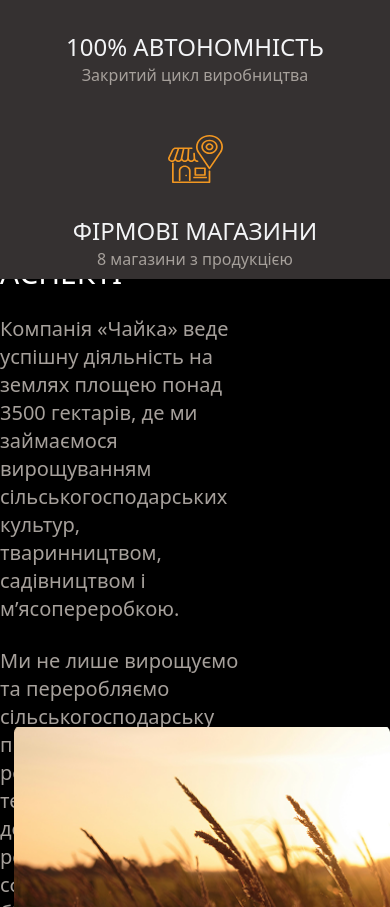
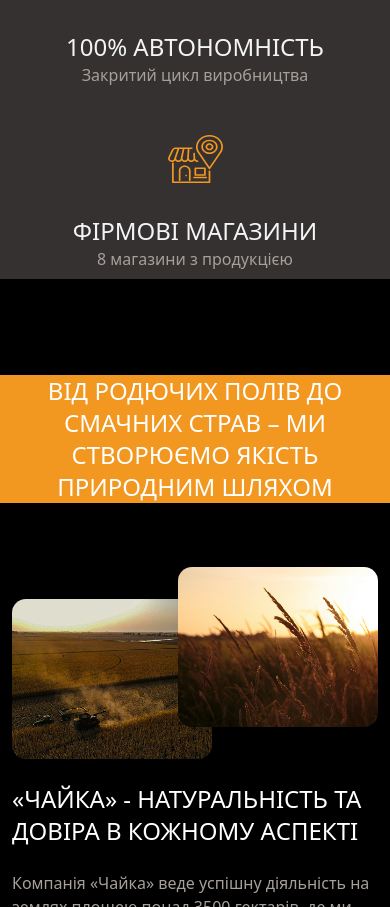
Before and after one commit to ArtemixArt228/chaika, a Next.js app: page / in a window 390 px wide. Shown: the part 1093-2000 px from the top of the page. Built offline with nearby package versions, Linux system fonts and the light colour scheme.

Commit message:
Refactor HeroSection: move HeroAdvantagesCards into HeroSection, adjust styles, and enhance DescriptionSection with improved responsiveness

```diff
--- a/src/app/(homepage)/description-section/description-section.tsx
+++ b/src/app/(homepage)/description-section/description-section.tsx
@@ -6,22 +6,22 @@ import { MainButton } from "@/components/shared/button";
 export const DescriptionSection = () => {
   return (
     <section className="container mx-auto mb-20">
-      <h4 className="text-center text-white uppercase text-4xl mb-8">
+      <h4 className="bg-main md:bg-transparent text-center text-white uppercase text-2xl md:text-4xl mb-8">
         Від родючих полів до смачних страв – ми створюємо якість природним
         шляхом
       </h4>
 
-      <div className="flex gap-6">
-        <div className="grid gap-6 flex-1/2">
-          <h6 className="text-white uppercase text-3xl">
+      <div className="flex gap-6 px-3 lg:p-0 flex-col-reverse lg:flex-row">
+        <div className="grid gap-6 lg:flex-1/2">
+          <h6 className="text-white uppercase text-2xl md:text-3xl">
             «Чайка» - натуральність та довіра в кожному аспекті
           </h6>
-          <p className="text-stone-400 text-xl">
+          <p className="text-stone-400 text-base md:text-xl">
             Компанія «Чайка» веде успішну діяльність на землях площею понад 3500
             гектарів, де ми займаємося вирощуванням сільськогосподарських
             культур, тваринництвом, садівництвом і м’ясопереробкою.
           </p>
-          <p className="text-stone-400 text-xl">
+          <p className="text-stone-400 text-base md:text-xl">
             Ми не лише вирощуємо та переробляємо сільськогосподарську продукцію,
             а й розвиваємо сучасні технології для досягнення високих результатів
             у всіх сферах. Наш підхід до бізнесу — це гармонійне поєднання
@@ -31,21 +31,21 @@ export const DescriptionSection = () => {
           <MainButton text="Більше" />
         </div>
 
-        <div className="relative flex-1/2">
-          <div className="absolute w-94 h-81 rounded-xl bottom-8 right-0 z-10">
+        <div className="relative h-56 lg:h-auto lg:flex-1/2">
+          <div className="absolute w-50 h-40 lg:w-94 lg:h-81 rounded-xl bottom-8 right-0 z-10">
             <Image
               src="/homepage/description-section/seed.png"
               alt="Seed"
               fill
-              className="object-cover"
+              className="object-cover rounded-xl"
             />
           </div>
-          <div className="absolute w-94 h-81 rounded-xl bottom-0 left-0">
+          <div className="absolute w-50 h-40 lg:w-94 lg:h-81 rounded-xl bottom-0 left-0">
             <Image
               src="/homepage/description-section/field.png"
               alt="Field"
               fill
-              className="object-cover"
+              className="object-cover rounded-xl"
             />
           </div>
         </div>
--- a/src/app/(homepage)/hero-section/components/hero-slider.tsx
+++ b/src/app/(homepage)/hero-section/components/hero-slider.tsx
@@ -5,8 +5,6 @@ import { Swiper, SwiperSlide } from "swiper/react";
 import { Navigation, Autoplay } from "swiper/modules";
 
 import { MainButton } from "@/components/shared/button";
-
-import { HeroAdvantagesCards } from "@/app/(homepage)/hero-section/components/hero-advantages-cards";
 
 import "swiper/css";
 import "swiper/css/navigation";
@@ -61,7 +59,6 @@ export const HeroSlider = () => {
           </SwiperSlide>
         ))}
       </Swiper>
-      <HeroAdvantagesCards />
     </div>
   );
 };
--- a/src/app/(homepage)/hero-section/hero-section.tsx
+++ b/src/app/(homepage)/hero-section/hero-section.tsx
@@ -1,9 +1,11 @@
 import { HeroSlider } from "@/app/(homepage)/hero-section/components/hero-slider";
+import { HeroAdvantagesCards } from "@/app/(homepage)/hero-section/components/hero-advantages-cards";
 
 export const HeroSection = () => {
   return (
-    <section className="min-h-dvh mb-32">
+    <section className="min-h-dvh relative mb-24 lg:mb-52">
       <HeroSlider />
+      <HeroAdvantagesCards />
     </section>
   );
 };
```
